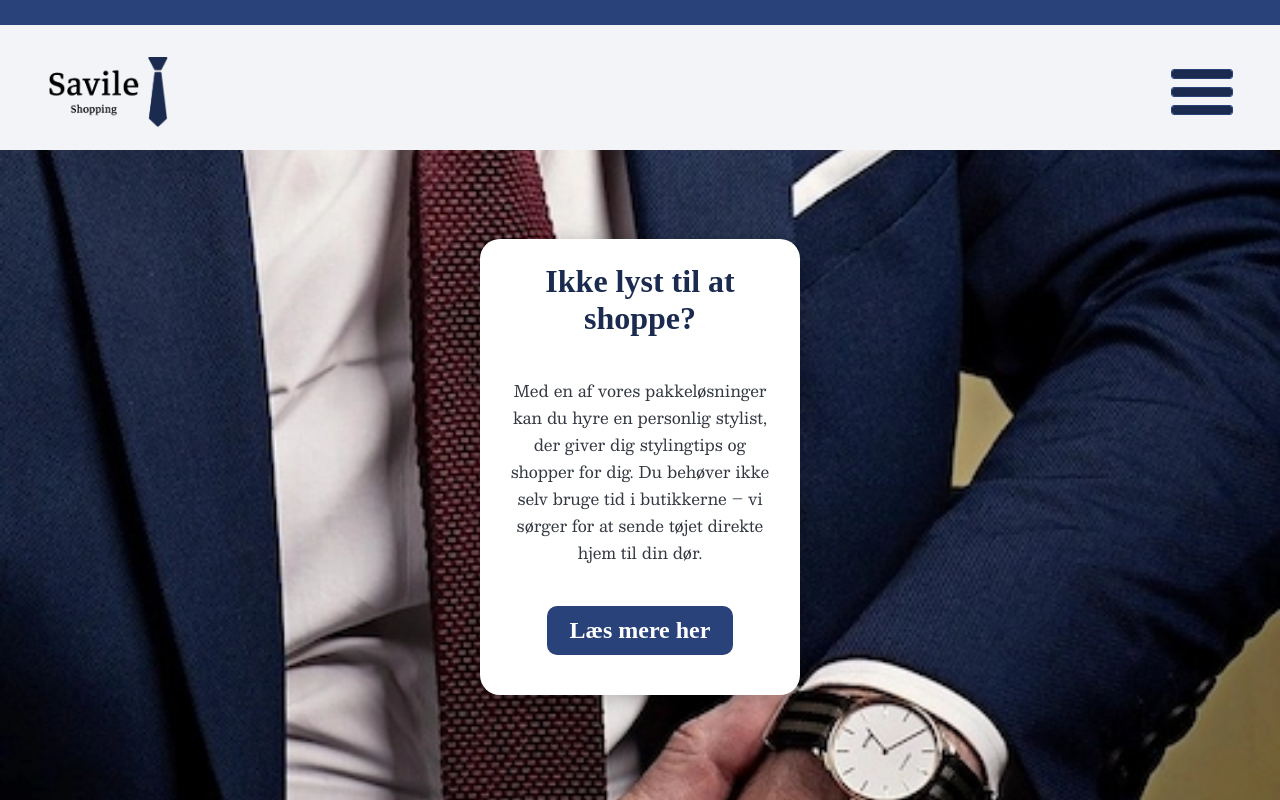
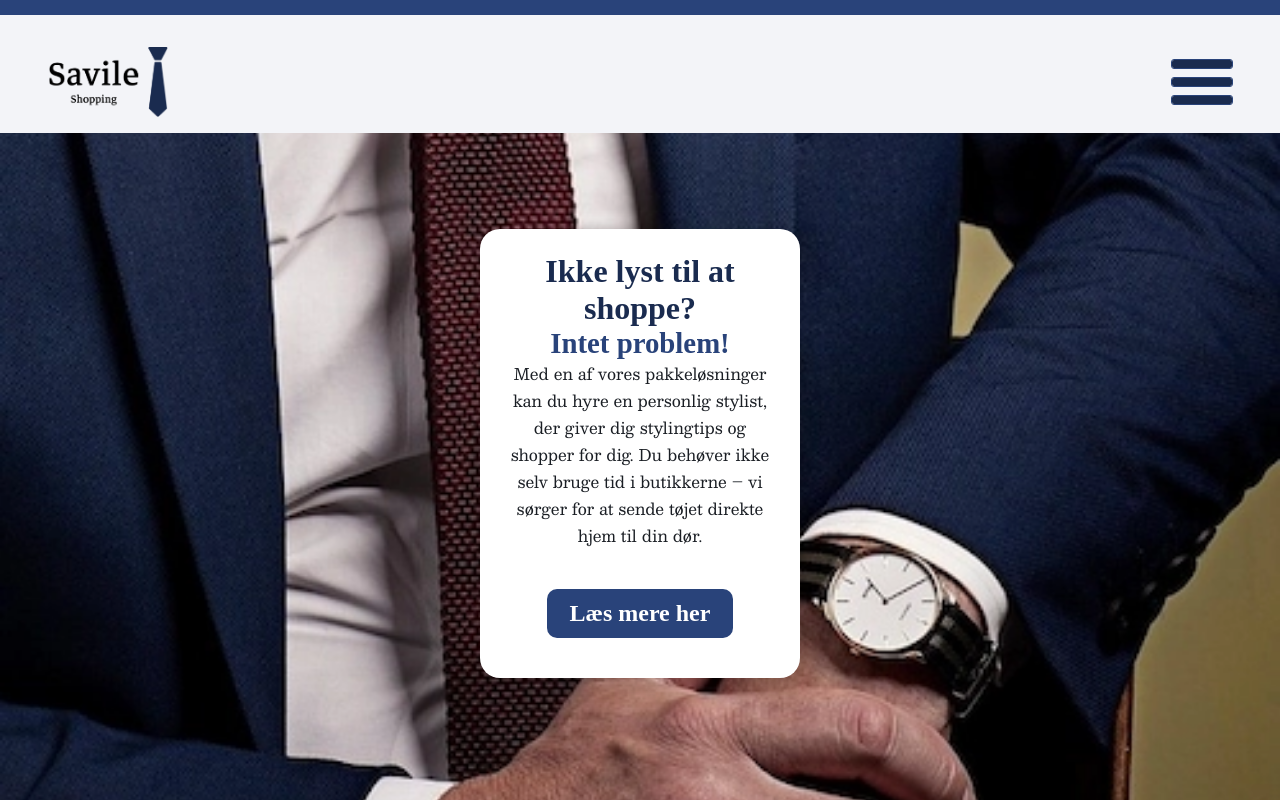
Before and after one commit to Idda0001/emne_site, a plain HTML site: page Forside.html in a window 1280 px wide. Shown: the top 800 px of the page. Drawn offline with nearby package versions, Linux system fonts and the light colour scheme; a web font is replaced by a local one.

Commit message:
rettet styling på forside.html

```diff
--- a/general.css
+++ b/general.css
@@ -29,12 +29,12 @@ h1 {
 h2 {
   font-family: "Markazi Text", serif;
   font-weight: 900;
-  font-size: 1.5rem;
+  font-size: 1.8rem;
   color: #29437a;
 }
 p {
   font-family: "Besley", serif;
-  color: #323740;
+  color: #1a1e24;
 }
 .knap {
   display: inline-block;
@@ -163,16 +163,17 @@ header .logo_menu {
   padding: 1rem 3rem;
   padding-top: 2rem;
   border-top: solid #29437a;
-  border-width: 25px;
+  border-width: 15px;
 }
 /********************* Footer *********************/
 footer p,
-h2 {
+footer h2 {
   color: white;
   text-align: center;
   padding: 10px;
   line-height: 20px;
 }
+
 footer {
   background-color: #1a2b4f;
   padding: 50px;
--- a/layout.css
+++ b/layout.css
@@ -21,7 +21,7 @@ img {
   top: 0;
   left: 0;
   z-index: -1;
-  margin-top: 150px;
+  /* margin-top: 130px; */
 }
 .forside_box {
   position: relative;
@@ -44,7 +44,7 @@ img {
   box-sizing: border-box;
   padding: 5px;
   margin-bottom: 50px;
-  margin-top: 400px;
+  margin-top: 200px;
   border-radius: 10px;
   border: solid #29437a;
 }
@@ -53,5 +53,5 @@ img {
   padding: 5px;
   border-radius: 10px;
   border: solid #29437a;
-  margin-bottom: 100px;
+  margin-bottom: 50px;
 }
```
